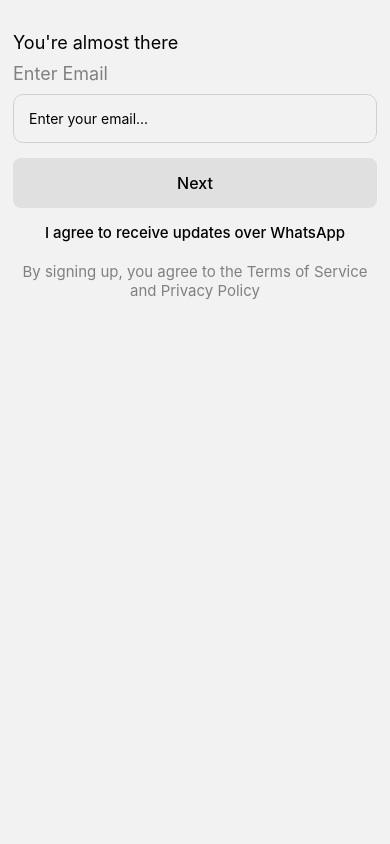
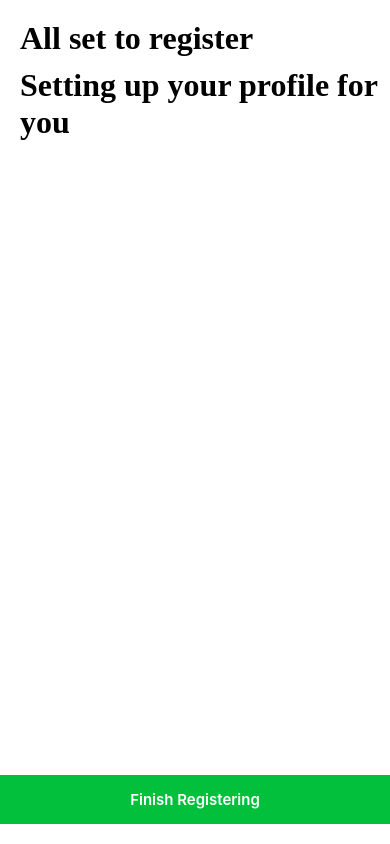
Before and after one commit to RajanGupta2004/playo, a React Native app: screen /PreFinal in a window 390 px wide. Built offline with nearby package versions, Linux system fonts and the light colour scheme.

Commit message:
All auth screen completed

```diff
--- a/navigation/StackNavigator.js
+++ b/navigation/StackNavigator.js
@@ -20,6 +20,8 @@ import RegisterScreen from '../screens/RegisterScreen';
 import PasswordScreen from '../screens/PasswordScreen';
 import ImageScreen from '../screens/ImageScreen';
 import NameScreen from '../screens/NameScreen';
+import SelectImage from '../screens/SelectImage';
+import PreFinalScreen from '../screens/PreFinalScreen';
 
 const Stack = createNativeStackNavigator();
 const Tab = createBottomTabNavigator();
@@ -88,8 +90,9 @@ const AuthStack = () => {
       <Stack.Screen name='Start' component={StartScreen} options={{ headerShown: false }} />
       <Stack.Screen name='Login' component={LoginScreen} />
       <Stack.Screen name='Password' component={PasswordScreen} options={{headerShown:false}} />
-      <Stack.Screen name='Image' component={ImageScreen} />
+      <Stack.Screen name='Image' component={SelectImage}  options={{headerShown:false}}/>
       <Stack.Screen name='NameScreen' component={NameScreen} options={{ headerShown: false }} />
+      <Stack.Screen name='PreFinal' component={PreFinalScreen} options={{ headerShown: false }} />
 
     </Stack.Navigator>
   )
--- a/screens/NameScreen.jsx
+++ b/screens/NameScreen.jsx
@@ -1,22 +1,55 @@
-import { ScrollView, StyleSheet, Text, View } from 'react-native'
+import { Pressable, ScrollView, StyleSheet, Text, TextInput, View } from 'react-native'
 import Ionicons from 'react-native-vector-icons/Ionicons';
-import React from 'react'
+import React, { useState } from 'react'
+import { useNavigation } from '@react-navigation/native';
 
 const NameScreen = () => {
+
+  const [firstName, setFirstName] = useState("")
+
+  const [lastName, setLastName] = useState("")
+
+  const navigation = useNavigation();
+
+
   return (
+    <>
       <ScrollView style={{ flex: 1 }}>
 
-      <View >
-        <Ionicons name="arrow-back" size={24} color="black" style={{marginHorizontal: 10}} />
-        <View style={{ marginHorizontal: 10, marginVertical: 15 }}>
+        <View style={{ padding: 12 }} >
+          <Ionicons name="arrow-back" size={24} color="black" style={{}} />
+          <View style={{}}>
             <Text style={{ fontSize: 18, fontWeight: 600 }}>Complete Your Profile</Text>
-          <Text style={{ marginTop: 10, color: 'gray' }}>
+            <Text style={{ marginVertical: 10, color: 'gray' }}>
               What would you like your mates to call you? ❤️
             </Text>
           </View>
+
+          <View style={{
+            marginVertical: 25,
+            flexDirection: 'column',
+            gap: 20,
+          }}>
+            <View>
+              <Text style={{ color: "gray", marginVertical: 5 }}>First Name *</Text>
+              <TextInput onChangeText={setFirstName} style={{ borderWidth: 1, borderRadius: 5, borderColor: "gray" }} placeholder='Enter first Name....' />
+            </View>
+            <View>
+              <Text style={{ color: "gray", marginVertical: 5 }} >Last Name</Text>
+              <TextInput onChangeText={setLastName} style={{ borderWidth: 1, borderRadius: 5, borderColor: "gray" }} placeholder='Enter Last Name....' />
+            </View>
+          </View>
         </View>
 
+
+
       </ScrollView>
+
+      <Pressable onPress={()=>navigation.navigate("PreFinal")} style={{backgroundColor:"green" , marginVertical:10 ,padding:10 , marginHorizontal:7 , alignItems:"center" }}>
+        <Text style={{color:"white" , fontSize:19 ,fontWeight:"bold"}}>Next</Text>
+      </Pressable>
+    </>
+
   )
 }
 
--- /dev/null
+++ b/screens/PreFinalScreen.jsx
@@ -0,0 +1,48 @@
+import { View, Text, Pressable } from 'react-native'
+import React from 'react'
+import { SafeAreaView } from 'react-native-safe-area-context'
+
+const PreFinalScreen = () => {
+  return (
+    <SafeAreaView style={{flex:1 , backgroundColor:"white"}}>
+     <View style={{marginTop:20}}>
+     <Text
+          style={{
+            fontSize: 32,
+            fontWeight: 'bold',
+            fontFamily: 'GeezaPro-Bold',
+            marginLeft: 20,
+          }}>
+          All set to register
+        </Text>
+
+        <Text
+          style={{
+            fontSize: 32,
+            fontWeight: 'bold',
+            fontFamily: 'GeezaPro-Bold',
+            marginLeft: 20,
+            marginTop: 10,
+          }}>
+          Setting up your profile for you
+        </Text>
+
+
+     </View>
+     <Pressable
+        style={{backgroundColor: '#03C03C', padding: 15, marginTop: 'auto' , marginBottom:20}}>
+        <Text
+          style={{
+            textAlign: 'center',
+            color: 'white',
+            fontWeight: '600',
+            fontSize: 15,
+          }}>
+          Finish Registering
+        </Text>
+      </Pressable>
+    </SafeAreaView>
+  )
+}
+
+export default PreFinalScreen
--- /dev/null
+++ b/screens/SelectImage.jsx
@@ -0,0 +1,91 @@
+import { View, Text, Image, Pressable, TextInput, KeyboardAvoidingView, ScrollView, Platform, TouchableWithoutFeedback, Keyboard } from 'react-native';
+import React, { useState } from 'react';
+import { SafeAreaView } from 'react-native-safe-area-context';
+import Ionicons from 'react-native-vector-icons/Ionicons';
+import { useNavigation } from '@react-navigation/native';
+
+const SelectImage = () => {
+    const [image, setImage] = useState('');
+    const navigation = useNavigation();
+
+    const images = [
+        { id: '1', image: 'https://cdn-icons-png.flaticon.com/128/16683/16683469.png' },
+        { id: '2', image: 'https://cdn-icons-png.flaticon.com/128/16683/16683439.png' },
+        { id: '3', image: 'https://cdn-icons-png.flaticon.com/128/4202/4202835.png' },
+        { id: '4', image: 'https://cdn-icons-png.flaticon.com/128/3079/3079652.png' },
+    ];
+
+    return (
+        <SafeAreaView style={{ flex: 1, backgroundColor: "white" }}>
+            <KeyboardAvoidingView
+                behavior={Platform.OS === "ios" ? "padding" : "height"}
+                style={{ flex: 1 }}
+            >
+                <TouchableWithoutFeedback onPress={Keyboard.dismiss}>
+                    <ScrollView
+                        contentContainerStyle={{ flexGrow: 1 }}
+                        keyboardShouldPersistTaps="handled"
+                    >
+                        <View style={{ marginHorizontal: 10, marginVertical: 5 }}>
+                            <Ionicons name="arrow-back" size={24} color="black" />
+                        </View>
+
+                        <View style={{ padding: 10 }}>
+                            <Text style={{ fontSize: 18, fontWeight: '600' }}>Complete Your Profile</Text>
+                            <Text style={{ marginVertical: 10, color: 'gray' }}>
+                                What would you like your mates to call you? ❤️
+                            </Text>
+                        </View>
+
+                        <View style={{ justifyContent: "center", alignItems: "center", padding: 3 }}>
+                            <Image
+                                style={{ width: 100, height: 100, borderRadius: 100, borderColor: "green", borderWidth: 2 }}
+                                source={{ uri: image || images[0].image }}
+                            />
+                        </View>
+
+                        <View style={{ flexDirection: "row", justifyContent: "center", marginVertical: 10 }}>
+                            {images.map((item) => (
+                                <Pressable
+                                    key={item.id}
+                                    onPress={() => setImage(item.image)}
+                                    style={{ margin: 10 }}
+                                >
+                                    <Image
+                                        style={{
+                                            width: 70, height: 70, borderRadius: 100,
+                                            borderColor: image === item.image ? "green" : "transparent",
+                                            borderWidth: 2
+                                        }}
+                                        source={{ uri: item.image }}
+                                    />
+                                </Pressable>
+                            ))}
+                        </View>
+
+                        <Text style={{ textAlign: "center", fontSize: 18, marginVertical: 10, color: "gray" }}>OR</Text>
+
+                        <View style={{ marginHorizontal: 10 }}>
+                            <Text style={{ fontSize: 18, color: "gray" }}>Enter image link...</Text>
+                            <TextInput
+                                style={{ borderWidth: 1, borderColor: "gray", borderRadius: 4, padding: 10 }}
+                                placeholder='Enter Image URL...'
+                                onChangeText={setImage}
+                                value={image}
+                            />
+                        </View>
+                    </ScrollView>
+                </TouchableWithoutFeedback>
+
+                <Pressable
+                    onPress={() => navigation.navigate("Image")}
+                    style={{ backgroundColor: "green", marginVertical: 10, padding: 10, marginHorizontal: 7, alignItems: "center" }}
+                >
+                    <Text style={{ color: "white", fontSize: 19, fontWeight: "bold" }}>Next</Text>
+                </Pressable>
+            </KeyboardAvoidingView>
+        </SafeAreaView>
+    );
+};
+
+export default SelectImage;
```
Lines whose indentation alone changed are shown as unchanged.
